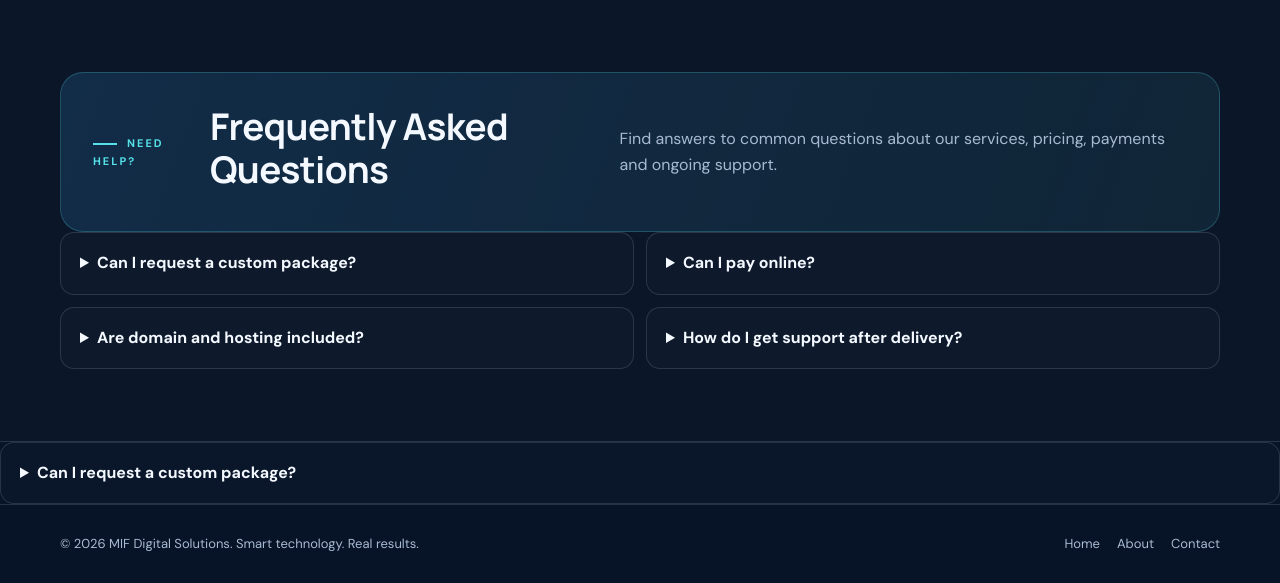
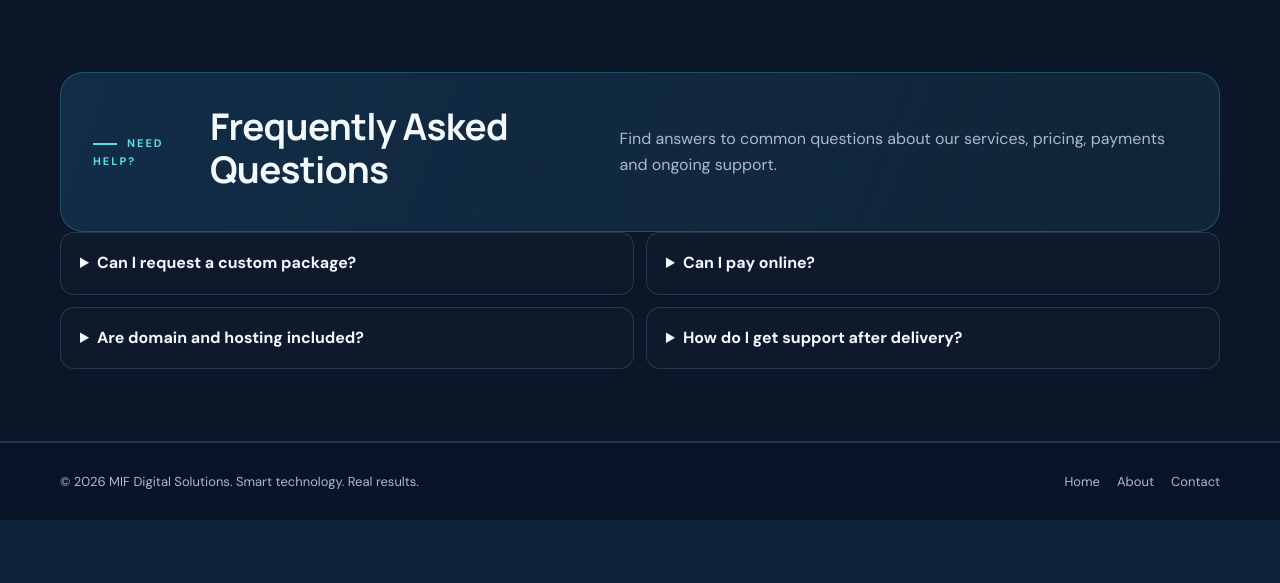
Before and after one commit to mifdigitalsolutions/MIF_Digital_Website, a Flask app: page /services in a window 1280 px wide. Shown: the part 4388-4971 px from the top of the page. After the commit the page ends 4908 px from the top, so only its background shows below. Run offline with Flask 3, Linux system fonts and the light colour scheme; some libraries are stand-ins or nearby versions.

Commit message:
Improve payment handling and services page

```diff
--- a/app.py
+++ b/app.py
@@ -251,25 +251,21 @@ PAYMENT_PACKAGES = {
 @app.route("/payment/start", methods=["POST"])
 def start_payment():
 
-    # Check Paystack configuration
-    if not PAYSTACK_SECRET_KEY or not PAYSTACK_SECRET_KEY.startswith("sk_test_"):
-        return "Paystack test key is missing or invalid.", 500
+    # CHECK PAYSTACK LIVE CONFIGURATION
+    if not PAYSTACK_SECRET_KEY or not PAYSTACK_SECRET_KEY.startswith("sk_live_"):
+        app.logger.error("Paystack live secret key is missing or invalid.")
+        return "Paystack live payment configuration is invalid.", 500
 
     # Get customer email
     customer_email = request.form.get("email", "").strip()
-
     if not customer_email or "@" not in customer_email:
         return "Please provide a valid email address.", 400
-
     # Get selected package
     package_id = request.form.get("package_id", "").strip()
-
     # Find official server-side price
     package = PAYMENT_PACKAGES.get(package_id)
-
     if not package:
         return "Invalid service package selected.", 400
-
     # Convert naira to kobo
     amount_kobo = int(package["amount_naira"] * 100)
 
--- a/templates/services.html
+++ b/templates/services.html
@@ -127,12 +127,7 @@ section{padding:72px 0}.soft{border-block:1px solid var(--line);background:#ffff
         </div>
     </div>
 </section>
-<details><summary>Can I request a custom package?</summary><p>Absolutely. MIF Digital Solutions offers customised solutions based on your business goals, required features, budget and timeline. Contact our team to discuss your requirements and receive a tailored proposal.</p>
-<details><summary>Can I pay online?</summary><p>Yes. You can select your preferred service package, provide your email address and proceed to our payment checkout. Payment confirmation will be provided after a successful transaction. Online payments are subject to live payment gateway availability.</p>
-<details><summary>Are domain and hosting included?</summary><p>Domain registration and hosting are not automatically included in our service packages. They can be arranged as part of your project or billed separately. All costs will be clearly stated in your quotation before work begins.</p>
-<details><summary>How do I get support after delivery?</summary><p>Support and maintenance can be scoped separately, with response times, included changes and recurring fees agreed in writing.</p></details>
-</div></div></section>
-</main>
+
 <footer><div class="container foot"><div>© <span id="year"></span> MIF Digital Solutions. Smart technology. Real results.</div><div class="footlinks"><a href="{{ url_for('home') }}">Home</a><a href="{{ url_for('about') }}">About</a><a href="{{ url_for('contact') }}">Contact</a></div></div></footer>
 <div class="backdrop" id="paymentModal" role="dialog" aria-modal="true" aria-labelledby="paymentTitle"><div class="modal">
 <button class="close" type="button" id="closePayment" aria-label="Close payment window">×</button><span class="eyebrow">Secure checkout</span><h2 id="paymentTitle">Continue to payment</h2><p>Review your selected service and enter the email address associated with the transaction.</p>
```
